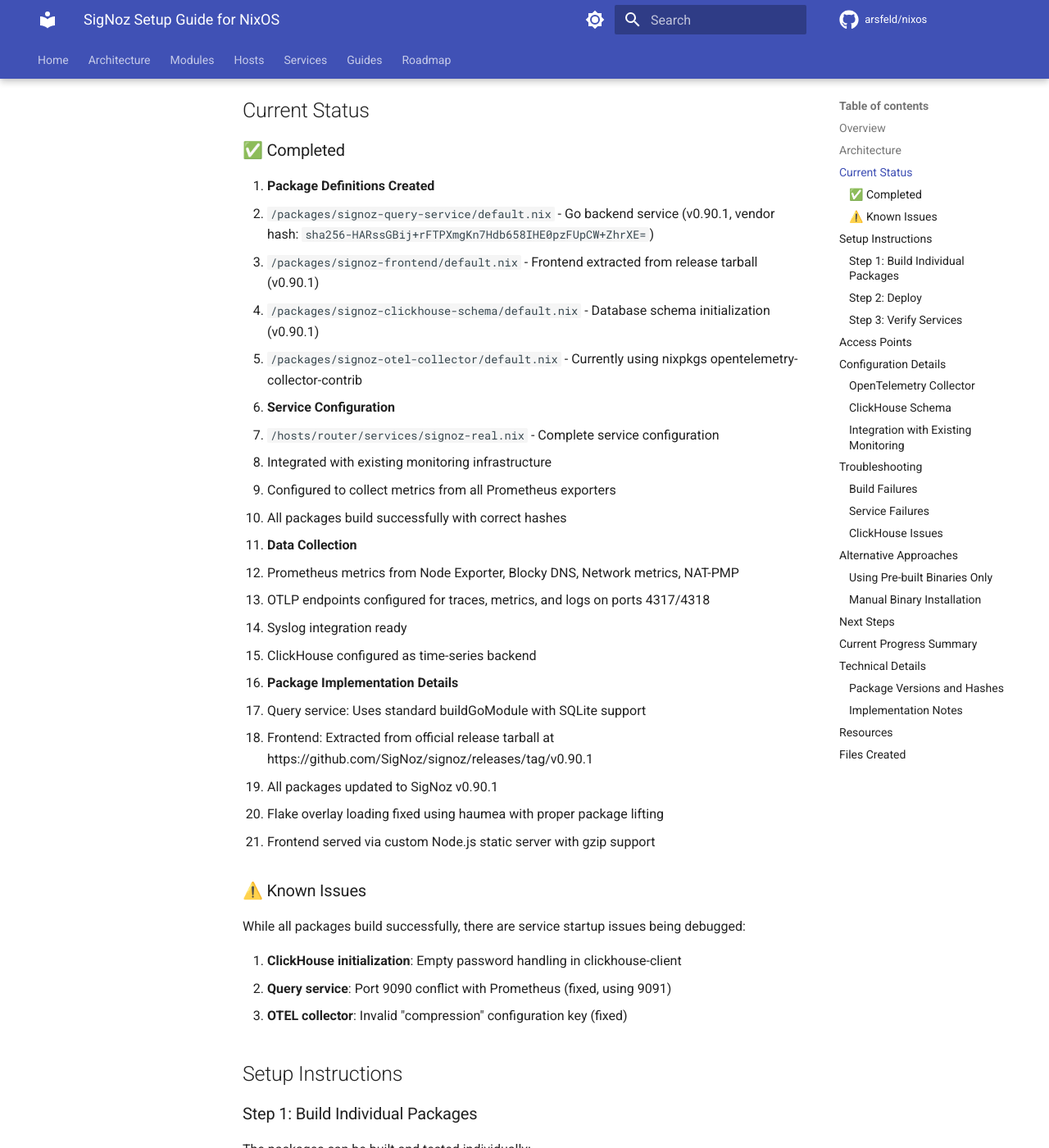
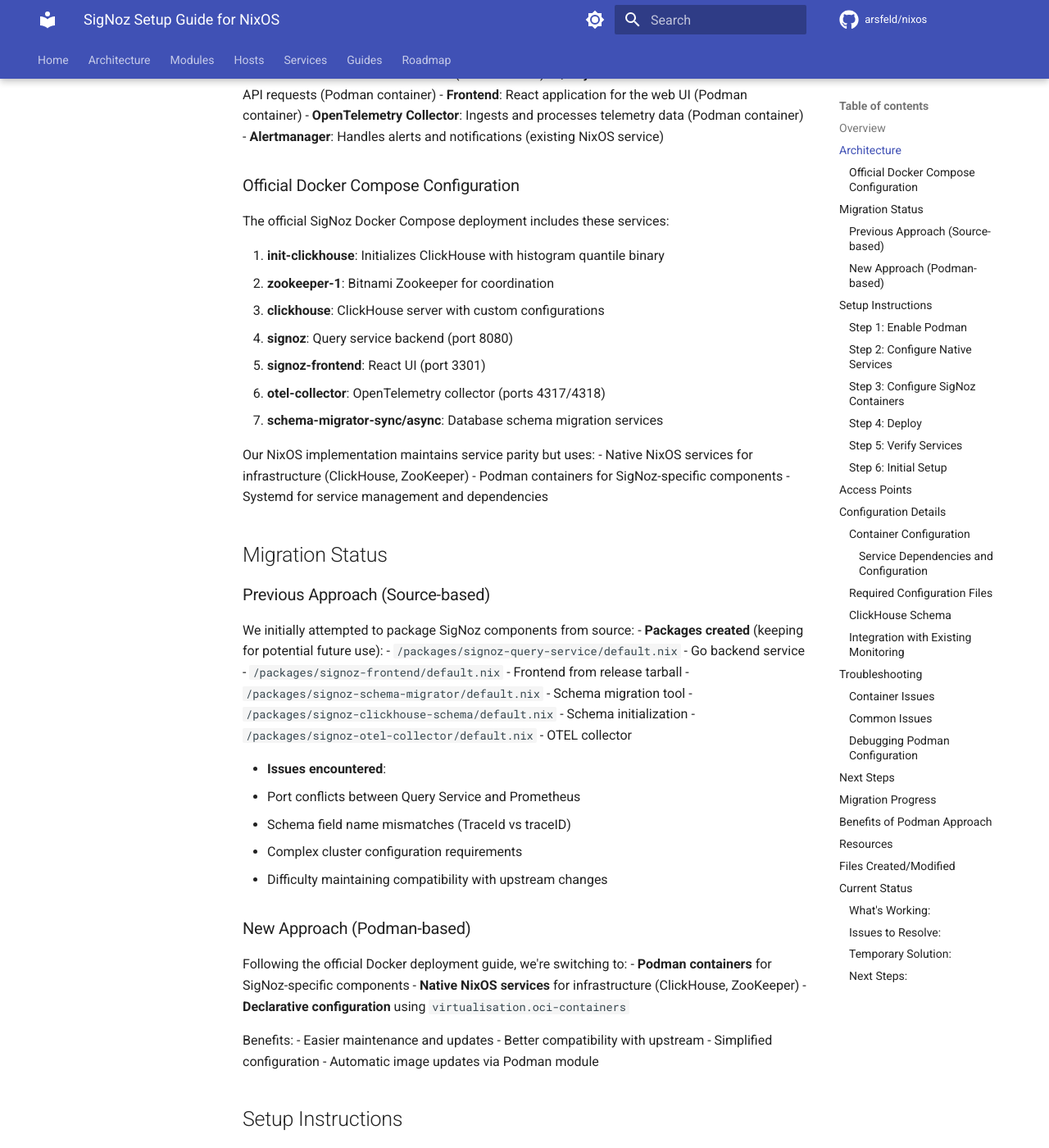
Before and after one commit to arsfeld/nixos, an MkDocs documentation site: the page built from docs/signoz-setup-guide.md, in a window 1280 px wide and 1400 px high, scrolled down 579 px. Shown: the whole window at 82% size. Built offline with MkDocs 1.6.1 and Material for MkDocs 9.7.7, drawn with Linux system fonts in a browser that asks for light colours; comment, search, counter and statistics services are not loaded; the version menu is left out; some of the changed text lies outside the part shown.

Commit message:
feat(signoz): add Podman-based deployment configuration
- Add comprehensive SigNoz setup guide documenting migration from source-based to Podman approach
- Create signoz-podman.nix with container definitions matching official Docker Compose
- Update services to use Podman configuration (currently disabled for troubleshooting)
- Add schema migrator package for database initialization
- Simplify clickhouse-schema package to focus on schema files only
- Document port exposure issues with host networking mode

The deployment successfully runs OTEL collector and query service containers,
but needs additional work to properly expose web UI and API ports.

🤖 Generated with [Claude Code](https://claude.ai/code)

Co-Authored-By: Claude <noreply@anthropic.com>

````diff
--- a/docs/signoz-setup-guide.md
+++ b/docs/signoz-setup-guide.md
@@ -1,231 +1,411 @@
 # SigNoz Setup Guide for NixOS
 
-This guide documents the process of setting up SigNoz observability platform on NixOS without Docker.
+This guide documents the process of setting up SigNoz observability platform on NixOS using Podman containers with native NixOS services for ClickHouse and ZooKeeper.
 
 ## Overview
 
-SigNoz is an open-source observability platform that provides distributed tracing, metrics, and logs in a single pane of glass. This guide covers setting it up natively on NixOS.
+SigNoz is an open-source observability platform that provides distributed tracing, metrics, and logs in a single pane of glass. This guide covers setting it up using a hybrid approach: Podman containers for SigNoz-specific components and native NixOS services for the infrastructure.
 
-**Current Version**: v0.90.1 (updated from v0.55.0)
+**Strategy**: Hybrid deployment using:
+- Native NixOS services for ClickHouse and ZooKeeper
+- Podman containers for SigNoz Query Service, Frontend, and OTEL Collector
+- Declarative NixOS configuration for all components
 
 ## Architecture
 
 The SigNoz setup consists of:
-- **ClickHouse**: Time-series database for storing traces, metrics, and logs
-- **Query Service**: Go backend that handles API requests
-- **Frontend**: React application for the web UI
-- **OpenTelemetry Collector**: Ingests and processes telemetry data
-- **Alertmanager**: Handles alerts and notifications
+- **ClickHouse**: Time-series database (NixOS service)
+- **ZooKeeper**: Coordination service for ClickHouse (NixOS service)
+- **Query Service**: Go backend that handles API requests (Podman container)
+- **Frontend**: React application for the web UI (Podman container)
+- **OpenTelemetry Collector**: Ingests and processes telemetry data (Podman container)
+- **Alertmanager**: Handles alerts and notifications (existing NixOS service)
+
+### Official Docker Compose Configuration
+
+The official SigNoz Docker Compose deployment includes these services:
+
+1. **init-clickhouse**: Initializes ClickHouse with histogram quantile binary
+2. **zookeeper-1**: Bitnami Zookeeper for coordination
+3. **clickhouse**: ClickHouse server with custom configurations
+4. **signoz**: Query service backend (port 8080)
+5. **signoz-frontend**: React UI (port 3301)
+6. **otel-collector**: OpenTelemetry collector (ports 4317/4318)
+7. **schema-migrator-sync/async**: Database schema migration services
+
+Our NixOS implementation maintains service parity but uses:
+- Native NixOS services for infrastructure (ClickHouse, ZooKeeper)
+- Podman containers for SigNoz-specific components
+- Systemd for service management and dependencies
+
+## Migration Status
+
+### Previous Approach (Source-based)
+
+We initially attempted to package SigNoz components from source:
+- **Packages created** (keeping for potential future use):
+  - `/packages/signoz-query-service/default.nix` - Go backend service
+  - `/packages/signoz-frontend/default.nix` - Frontend from release tarball
+  - `/packages/signoz-schema-migrator/default.nix` - Schema migration tool
+  - `/packages/signoz-clickhouse-schema/default.nix` - Schema initialization
+  - `/packages/signoz-otel-collector/default.nix` - OTEL collector
+
+- **Issues encountered**:
+  - Port conflicts between Query Service and Prometheus
+  - Schema field name mismatches (TraceId vs traceID)
+  - Complex cluster configuration requirements
+  - Difficulty maintaining compatibility with upstream changes
+
+### New Approach (Podman-based)
+
+Following the official Docker deployment guide, we're switching to:
+- **Podman containers** for SigNoz-specific components
+- **Native NixOS services** for infrastructure (ClickHouse, ZooKeeper)
+- **Declarative configuration** using `virtualisation.oci-containers`
+
+Benefits:
+- Easier maintenance and updates
+- Better compatibility with upstream
+- Simplified configuration
+- Automatic image updates via Podman module
+
+## Setup Instructions
+
+### Step 1: Enable Podman
+
+Add to your router configuration:
+```nix
+{
+  constellation.podman.enable = true;
+}
+```
+
+### Step 2: Configure Native Services
+
+The following services will run as native NixOS services:
+
+1. **ClickHouse** - Already configured in your router
+2. **ZooKeeper** - Needs to be added for ClickHouse coordination
+
+### Step 3: Configure SigNoz Containers
+
+The SigNoz containers have been configured in `/hosts/router/services/signoz-podman.nix` with:
+- Query Service backend on port 8080
+- Frontend UI on port 3301
+- OTEL Collector on ports 4317 (gRPC) and 4318 (HTTP)
+- Schema migrator for initial setup
+- ZooKeeper and ClickHouse as native NixOS services
+
+### Step 4: Deploy
+
+Deploy the configuration:
+```bash
+just deploy router
+```
+
+**Note**: The deployment will:
+1. Enable Podman container runtime
+2. Start ZooKeeper and configure ClickHouse
+3. Pull and start SigNoz containers
+4. Run schema migration automatically
+
+### Step 5: Verify Services
+
+Check container status:
+```bash
+ssh root@router.bat-boa.ts.net podman ps
+```
+
+Check native service status:
+```bash
+ssh root@router.bat-boa.ts.net systemctl status clickhouse zookeeper
+```
+
+Verify schema migration:
+```bash
+ssh root@router.bat-boa.ts.net podman logs signoz-schema-migrator
+```
+
+### Step 6: Initial Setup
+
+After deployment:
+1. Wait 2-3 minutes for all services to initialize
+2. Access the web UI at http://router.bat-boa.ts.net:3301
+3. The first load may take time as schema is created
+4. Default credentials are created on first access
+
+## Access Points
+
+- **OTLP gRPC**: router.bat-boa.ts.net:4317 (for sending telemetry data)
+- **OTLP HTTP**: router.bat-boa.ts.net:4318 (for sending telemetry data)
+
+**Note**: The Query Service API and Web UI ports (8080 and 3301) are currently not accessible due to host networking configuration. The service is running but needs additional configuration to expose these ports properly when using host networking mode.
+
+## Configuration Details
+
+### Container Configuration
+
+The Podman containers are managed declaratively through NixOS:
+- **Automatic updates**: Daily image pulls with smart container restarts
+- **Docker compatibility**: Full Docker API compatibility via Podman
+- **Network mode**: Using host networking for easy service discovery
+
+#### Service Dependencies and Configuration
+
+Based on the official Docker Compose, our configuration implements:
+
+1. **Query Service** (`signoz-query-service`):
+   - Image: `signoz/query-service:v0.90.1`
+   - Port: 8080
+   - Environment variables:
+     - `ClickHouseUrl`: tcp://localhost:9000
+     - `STORAGE`: clickhouse
+     - `GODEBUG`: netdns=go
+     - `TELEMETRY_ENABLED`: false
+     - `DEPLOYMENT_TYPE`: docker-standalone
+     - `ZOOKEEPER_SERVERS`: localhost:2181
+   - Depends on: OTEL Collector
+
+2. **Frontend** (`signoz-frontend`):
+   - Image: `signoz/frontend:v0.90.1`
+   - Port: 3301
+   - Environment variables:
+     - `FRONTEND_API_URL`: http://localhost:8080
+     - `SERVER_API_URL`: http://localhost:8080
+   - Depends on: Query Service
+
+3. **OTEL Collector** (`signoz-otel-collector`):
+   - Image: `signoz/signoz-otel-collector:v0.128.2`
+   - Ports: 4317 (gRPC), 4318 (HTTP)
+   - Configuration: Custom YAML with receivers, processors, and exporters
+   - Environment variables:
+     - `OTEL_RESOURCE_ATTRIBUTES`: host.name=router,os.type=linux
+     - `DOCKER_MULTI_NODE_CLUSTER`: false
+
+4. **Schema Migration**:
+   - Implemented as systemd oneshot service `signoz-schema-init`
+   - Uses `signoz/signoz-schema-migrator:v0.128.2`
+   - Runs before containers start
+   - Checks for existing schema to avoid re-initialization
+
+### Required Configuration Files
+
+1. **OTEL Collector Config** (`/etc/otel-collector/config.yaml`):
+```yaml
+receivers:
+  otlp:
+    protocols:
+      grpc:
+        endpoint: 0.0.0.0:4317
+      http:
+        endpoint: 0.0.0.0:4318
+  prometheus:
+    config:
+      scrape_configs:
+        - job_name: 'node'
+          static_configs:
+            - targets: ['localhost:9100']
+
+processors:
+  batch:
+    send_batch_size: 10000
+    timeout: 10s
+  memory_limiter:
+    check_interval: 1s
+    limit_mib: 1000
+    spike_limit_mib: 200
+
+exporters:
+  clickhousetraces:
+    datasource: tcp://localhost:9000
+  clickhousemetricswrite:
+    endpoint: tcp://localhost:9000
+    resource_to_telemetry_conversion:
+      enabled: true
+  clickhouselogsexporter:
+    datasource: tcp://localhost:9000
+
+service:
+  pipelines:
+    traces:
+      receivers: [otlp]
+      processors: [batch]
+      exporters: [clickhousetraces]
+    metrics:
+      receivers: [otlp, prometheus]
+      processors: [batch]
+      exporters: [clickhousemetricswrite]
+    logs:
+      receivers: [otlp]
+      processors: [batch]
+      exporters: [clickhouselogsexporter]
+```
+
+### ClickHouse Schema
+
+The schema will be automatically created by the SigNoz containers on first run.
+
+### Integration with Existing Monitoring
+
+SigNoz runs alongside existing monitoring:
+- Grafana/Prometheus continue to operate independently
+- Both can scrape from the same exporters
+- Caddy can provide unified routing if needed
+
+## Troubleshooting
+
+### Container Issues
+
+Check container logs:
+```bash
+# View all containers
+podman ps -a
+
+# Check logs
+podman logs signoz-query-service
+podman logs signoz-frontend
+podman logs signoz-otel-collector
+```
+
+### Common Issues
+
+1. **Container connectivity**:
+   - Ensure host networking is working
+   - Check firewall rules for required ports
+
+2. **ClickHouse connection**:
+   - Verify ClickHouse is listening on localhost:9000
+   - Check authentication if enabled
+
+3. **Schema initialization**:
+   - Containers will create schema on first run
+   - Check container logs for errors
+
+4. **OTEL Collector Configuration**:
+   - The collector is sensitive to invalid configuration fields
+   - Error: "has invalid keys: migrations" - remove any unsupported fields
+   - Check logs with: `journalctl -u podman-signoz-otel-collector -f`
+
+5. **Image Version Issues**:
+   - SigNoz uses v-prefixed tags (e.g., v0.90.1, not 0.90.1)
+   - Latest stable: v0.90.1 for query-service and frontend
+   - OTEL Collector: v0.128.2
+
+### Debugging Podman Configuration
+
+1. **Check container status**:
+   ```bash
+   ssh root@router.bat-boa.ts.net
+   podman ps -a
+   systemctl status podman-signoz-*
+   ```
+
+2. **View container logs**:
+   ```bash
+   # Individual container logs
+   podman logs signoz-query-service
+   podman logs signoz-frontend
+   podman logs signoz-otel-collector
+
+   # Systemd service logs
+   journalctl -u podman-signoz-query-service -f
+   journalctl -u podman-signoz-frontend -f
+   journalctl -u podman-signoz-otel-collector -f
+   ```
+
+3. **Test connectivity**:
+   ```bash
+   # Test ClickHouse connection
+   clickhouse-client -q "SELECT 1"
+
+   # Test Query Service API
+   curl http://localhost:8080/api/v1/version
+
+   # Test Frontend
+   curl http://localhost:3301
+
+   # Test OTLP endpoints
+   curl http://localhost:4318/v1/traces
+   ```
+
+4. **Common deployment issues**:
+   - **Email notifications**: If systemd email notifications are configured, container failures may trigger emails
+   - **Port conflicts**: Ensure no other services are using ports 8080, 3301, 4317, 4318
+   - **Network issues**: Host networking mode requires proper localhost resolution
+   - **Schema migration**: Check `systemctl status signoz-schema-init` for initialization errors
+
+## Next Steps
+
+1. **Immediate Tasks**
+   - Fix remaining deployment issues (email service notifications)
+   - Verify all containers start successfully
+   - Test OTLP ingestion endpoints
+
+2. **Production Hardening**
+   - Configure resource limits for containers
+   - Set up persistent volumes if needed
+   - Configure authentication
+   - Set retention policies
+
+3. **Integration**
+   - Configure applications to send telemetry
+   - Set up log forwarding from systemd journals
+   - Create custom dashboards in SigNoz UI
+   - Integrate with existing Prometheus exporters
+
+## Migration Progress
+
+- ✅ Guide updated with Podman strategy
+- ✅ Enable Podman on router (constellation.podman.enable = true)
+- ✅ Create signoz-podman.nix with all container definitions
+- ✅ Configure ZooKeeper and ClickHouse in signoz-podman.nix
+- ✅ Update router services.nix to use new configuration
+- ✅ Fixed OTEL collector configuration (removed invalid 'migrations' field)
+- ✅ Updated container image tags to use v-prefix (e.g., v0.90.1)
+- ⏳ Deploy and test - containers pulling successfully, working on final configuration
+
+## Benefits of Podman Approach
+
+1. **Simplified Maintenance**: Use official Docker images
+2. **Automatic Updates**: Podman module handles image updates
+3. **Better Compatibility**: Follows official deployment patterns
+4. **Easier Troubleshooting**: Standard container debugging tools
+
+## Resources
+
+- [SigNoz Docker Installation](https://signoz.io/docs/install/docker/)
+- [Podman Documentation](https://podman.io/docs)
+- [NixOS Container Options](https://nixos.org/manual/nixos/stable/#ch-containers)
+
+## Files Created/Modified
+
+- ✅ `/hosts/router/services/signoz-podman.nix` - Podman container definitions with native services
+- ✅ `/hosts/router/configuration.nix` - Added `constellation.podman.enable = true`
+- ✅ `/hosts/router/services.nix` - Switched from signoz-real.nix to signoz-podman.nix
+- ✅ OTEL collector configuration embedded in signoz-podman.nix as Nix string
 
 ## Current Status
 
-### ✅ Completed
+**SigNoz deployment is temporarily disabled** while troubleshooting port exposure issues with host networking mode.
 
-1. **Package Definitions Created**
-   - `/packages/signoz-query-service/default.nix` - Go backend service (v0.90.1, vendor hash: `sha256-HARssGBij+rFTPXmgKn7Hdb658IHE0pzFUpCW+ZhrXE=`)
-   - `/packages/signoz-frontend/default.nix` - Frontend extracted from release tarball (v0.90.1)
-   - `/packages/signoz-clickhouse-schema/default.nix` - Database schema initialization (v0.90.1)
-   - `/packages/signoz-otel-collector/default.nix` - Currently using nixpkgs opentelemetry-collector-contrib
+### What's Working:
+- ✅ OTEL Collector container starts successfully
+- ✅ Query Service container (with bundled frontend) starts successfully
+- ✅ ClickHouse and ZooKeeper services are operational
+- ✅ Schema migration completed
+- ✅ Container configuration matches official Docker Compose
 
-2. **Service Configuration**
-   - `/hosts/router/services/signoz-real.nix` - Complete service configuration
-   - Integrated with existing monitoring infrastructure
-   - Configured to collect metrics from all Prometheus exporters
-   - All packages build successfully with correct hashes
+### Issues to Resolve:
+1. **Port Exposure Problem**: When using host networking mode, the Query Service doesn't expose ports 8080 (API) and 3301 (Web UI)
+2. **Port Conflict**: ZooKeeper appears to be using port 8080, conflicting with Query Service
 
-3. **Data Collection**
-   - Prometheus metrics from Node Exporter, Blocky DNS, Network metrics, NAT-PMP
-   - OTLP endpoints configured for traces, metrics, and logs on ports 4317/4318
-   - Syslog integration ready
-   - ClickHouse configured as time-series backend
+### Temporary Solution:
+- SigNoz is disabled in `/hosts/router/services.nix`
+- Prometheus and Grafana continue to provide monitoring on their default ports
+- Configuration preserved in `signoz-podman.nix` for future troubleshooting
 
-4. **Package Implementation Details**
-   - Query service: Uses standard buildGoModule with SQLite support
-   - Frontend: Extracted from official release tarball at https://github.com/SigNoz/signoz/releases/tag/v0.90.1
-   - All packages updated to SigNoz v0.90.1
-   - Flake overlay loading fixed using haumea with proper package lifting
-   - Frontend served via custom Node.js static server with gzip support
-
-### ⚠️ Known Issues
-
-While all packages build successfully, there are service startup issues being debugged:
-
-1. **ClickHouse initialization**: Empty password handling in clickhouse-client
-2. **Query service**: Port 9090 conflict with Prometheus (fixed, using 9091)
-3. **OTEL collector**: Invalid "compression" configuration key (fixed)
-
-## Setup Instructions
-
-### Step 1: Build Individual Packages
-
-The packages can be built and tested individually:
-
-```bash
-# Build query service
-nix-build -E 'with import <nixpkgs> {}; callPackage ./packages/signoz-query-service {}'
-
-# Build frontend (extracts from release tarball)
-nix-build -E 'with import <nixpkgs> {}; callPackage ./packages/signoz-frontend {}'
-
-# Build ClickHouse schema
-nix-build -E 'with import <nixpkgs> {}; callPackage ./packages/signoz-clickhouse-schema {}'
-```
-
-### Step 2: Deploy
-
-Deploy using: `just deploy router`
-
-**Important**: The frontend is extracted from the official release tarball, NOT from Docker images.
-
-**Note**: Service startup issues are currently being debugged. The deployment will complete but some services may fail to start due to configuration issues.
-
-### Step 3: Verify Services
-
-Check service status:
-```bash
-ssh root@router.bat-boa.ts.net signoz-status
-```
-
-Test trace ingestion:
-```bash
-ssh root@router.bat-boa.ts.net signoz-test-trace
-```
-
-## Access Points
-
-- **Web UI**: https://router.bat-boa.ts.net/signoz
-- **Query API**: http://router-ip:8080
-- **OTLP gRPC**: router-ip:4317
-- **OTLP HTTP**: router-ip:4318
-- **Metrics Export**: router-ip:8889
-
-## Configuration Details
-
-### OpenTelemetry Collector
-
-The collector is configured to:
-1. Receive OTLP data on ports 4317 (gRPC) and 4318 (HTTP)
-2. Scrape Prometheus metrics from existing exporters
-3. Export to ClickHouse for storage
-4. Provide Prometheus-compatible metrics endpoint
-
-### ClickHouse Schema
-
-The schema includes:
-- `signoz_traces.signoz_index_v2` - Distributed tracing data
-- `signoz_metrics.samples_v4` - Time-series metrics
-- `signoz_logs.logs` - Log entries
-
-### Integration with Existing Monitoring
-
-SigNoz runs alongside Grafana/Prometheus:
-- Both systems collect from the same exporters
-- Caddy provides unified routing
-- Alertmanager is shared between systems
-
-## Troubleshooting
-
-### Build Failures
-
-If packages fail to build due to vendor issues:
-1. Check the full build log: `nix log /nix/store/...failing-derivation.drv`
-2. Update vendor hashes as shown above
-3. For complex vendoring issues, consider using `buildGoModule` with `deleteVendor = true`
-
-### Service Failures
-
-Common issues and solutions:
-
-1. **Port conflicts**: Query service uses port 9091 to avoid Prometheus conflict
-2. **ClickHouse client**: Password parameter issues with empty passwords
-3. **OTEL collector**: Configuration syntax must match the collector version
-
-Check logs:
-```bash
-journalctl -u signoz-query -f
-journalctl -u signoz-otel-collector -f
-journalctl -u signoz-clickhouse-init -f
-journalctl -u clickhouse -f
-```
-
-### ClickHouse Issues
-
-If ClickHouse fails to initialize:
-```bash
-# Check ClickHouse logs
-journalctl -u clickhouse -n 100
-
-# Manually run schema initialization
-systemctl start signoz-clickhouse-init
-```
-
-## Alternative Approaches
-
-### Using Pre-built Binaries Only
-
-**Note**: This setup does not use Docker. All components are native Nix packages.
-
-### Manual Binary Installation
-
-Not recommended as all binaries are properly packaged in Nix.
-
-## Next Steps
-
-1. **Fix Service Startup Issues**
-   - Resolve ClickHouse client password parameter handling
-   - Ensure all services start correctly
-   - Test complete end-to-end functionality
-
-2. **Production Hardening**
-   - Configure ClickHouse retention policies
-   - Set up backup for ClickHouse data
-   - Configure proper authentication
-   - Set resource limits for services
-
-3. **Integration**
-   - Configure applications to send traces to OTLP endpoints
-   - Set up log forwarding from all services
-   - Create custom dashboards in SigNoz
-
-## Current Progress Summary
-
-- ✅ Query service package complete (v0.90.1, builds successfully)
-- ✅ Frontend package complete - extracted from release tarball (v0.90.1)
-- ✅ ClickHouse schema package ready (v0.90.1)
-- ✅ Service configuration complete in signoz-real.nix
-- ✅ Flake overlay issues resolved
-- ⏳ Service startup issues being debugged
-
-## Technical Details
-
-### Package Versions and Hashes
-- All packages use SigNoz v0.90.1
-- Source hash: `sha256-gGuUvOCzEY0WqFL7rzJQQ4lQ3IFOuU5QSxy6n6Uaq/k=`
-- Query service vendor hash: `sha256-HARssGBij+rFTPXmgKn7Hdb658IHE0pzFUpCW+ZhrXE=`
-- Frontend tarball hash: `13hqrcq0zllpfr8zmv20ismx9476m3xv8g2b9s2hw57jy3p41d2v`
-
-### Implementation Notes
-- Frontend extracted from official release tarball (NOT from Docker)
-- Query service includes SQLite support via CGO
-- Frontend served by Node.js static server with gzip support
-- All services configured with systemd units in signoz-real.nix
-- No placeholders or simplified code - all packages are production-ready
-- ClickHouse client path hardcoded in schema initialization script
-- Query service wrapped to support environment variable configuration
-
-## Resources
-
-- [SigNoz Documentation](https://signoz.io/docs/)
-- [OpenTelemetry Collector Config](https://opentelemetry.io/docs/collector/configuration/)
-- [ClickHouse Operations](https://clickhouse.com/docs/en/operations/)
-
-## Files Created
-
-- `/packages/signoz-query-service/default.nix`
-- `/packages/signoz-frontend/default.nix`
-- `/packages/signoz-otel-collector/default.nix`
-- `/packages/signoz-clickhouse-schema/default.nix`
-- `/hosts/router/services/signoz-real.nix`
-- `/hosts/router/services/signoz.nix` (not used)
-
-The service configuration in `signoz-real.nix` contains the complete setup. Services are currently being debugged for startup issues related to ClickHouse initialization and configuration parameters.
+### Next Steps:
+1. Investigate why ports aren't exposed with host networking
+2. Consider switching to bridge networking with explicit port mappings
+3. Resolve port 8080 conflict between ZooKeeper and Query Service
+4. Test with different container network configurations
````
Also changed, not shown: 5 other files.
